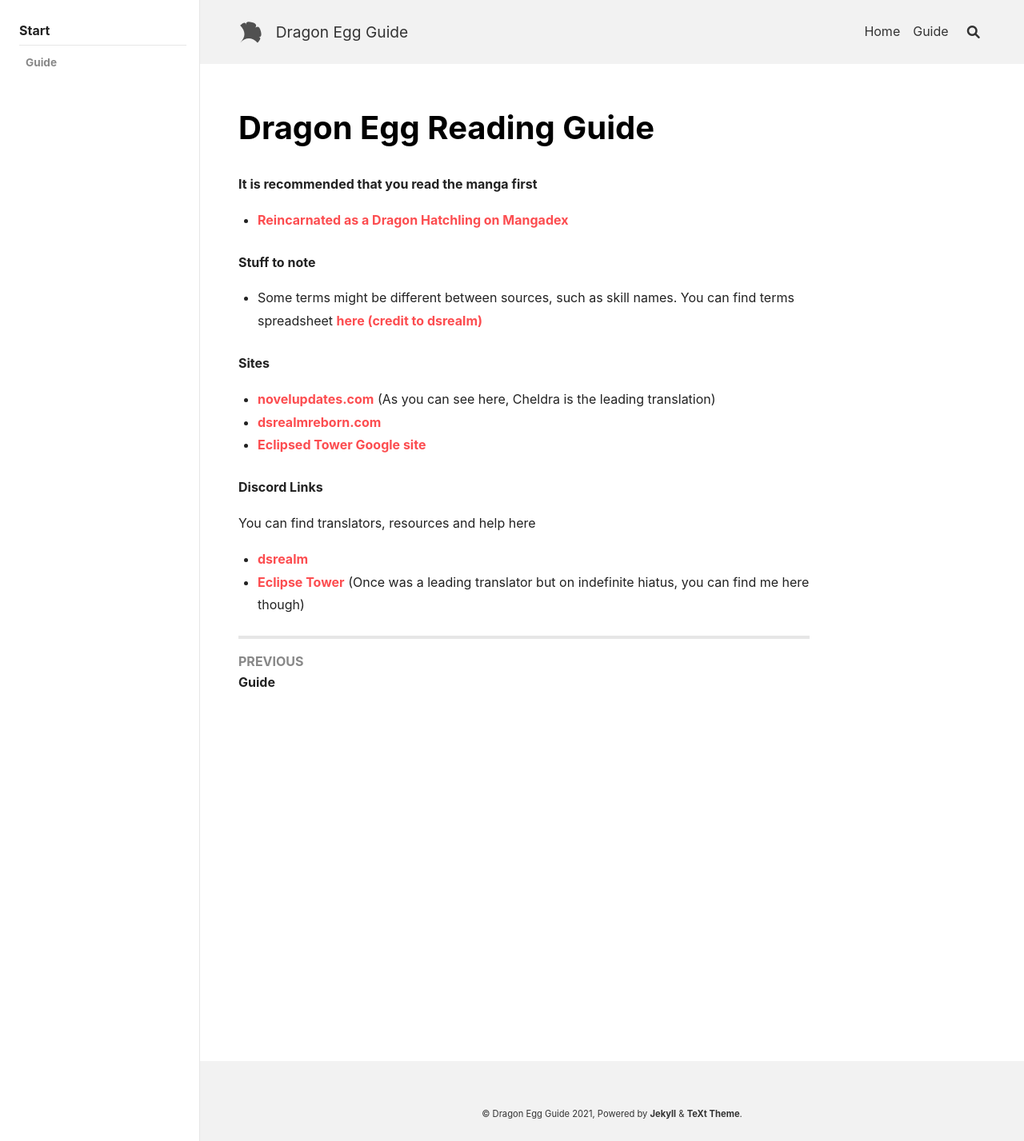
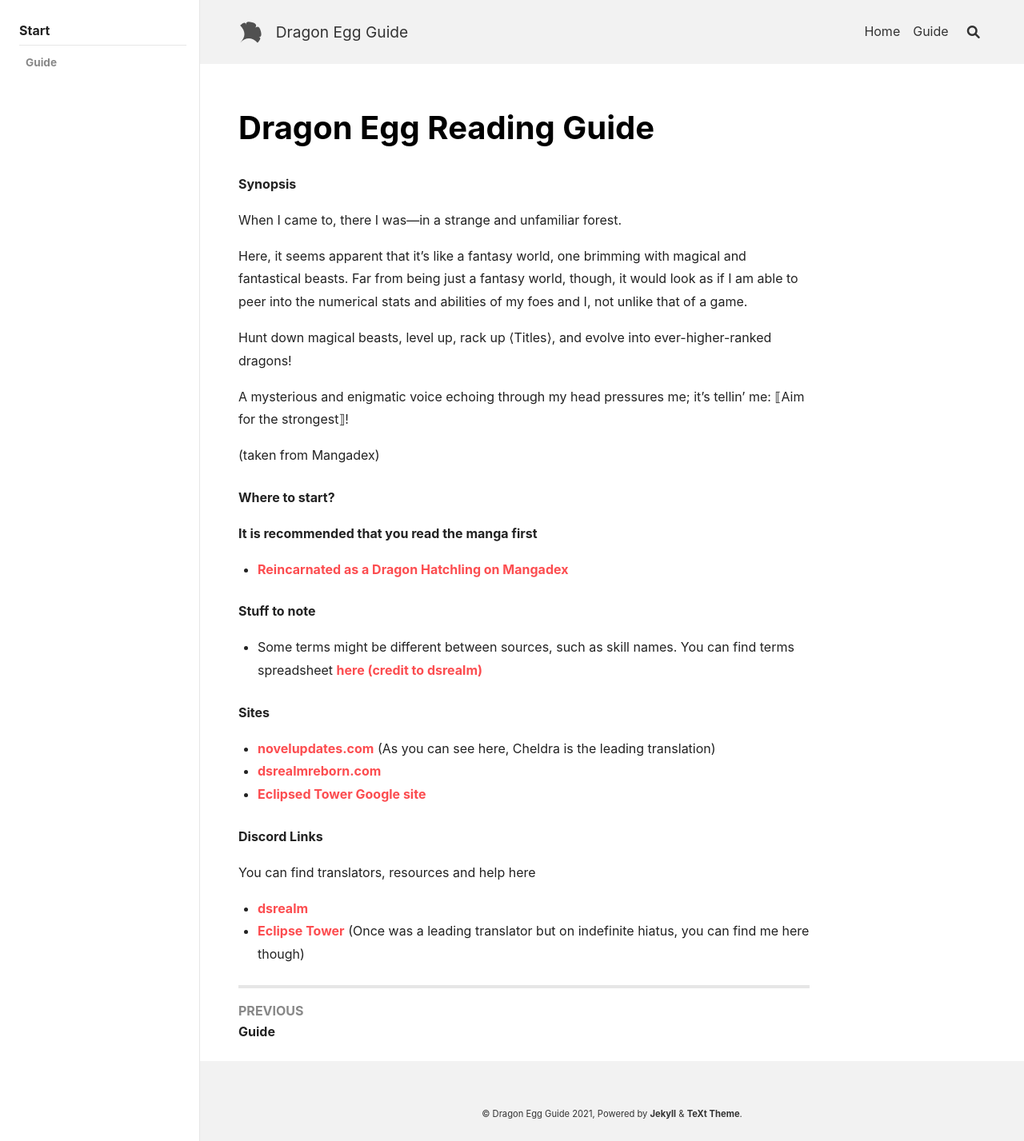
Before and after one commit to NovusIrez/DragonEggGuide, a Jekyll site: the page built from docs/gist.md, in a window 1280 px wide. Shown: the whole page at 80% size. Built offline with Jekyll 4.4.1, drawn with Linux system fonts in a browser that asks for light colours; nearby versions of some CDN libraries.

Commit message:
Update gist.md

```diff
--- a/docs/gist.md
+++ b/docs/gist.md
@@ -4,6 +4,19 @@ layout: article
 title: Dragon Egg Reading Guide
 
 ---
+##### Synopsis
+
+When I came to, there I was—in a strange and unfamiliar forest.
+
+Here, it seems apparent that it’s like a fantasy world, one brimming with magical and fantastical beasts. Far from being just a fantasy world, though, it would look as if I am able to peer into the numerical stats and abilities of my foes and I, not unlike that of a game.
+
+Hunt down magical beasts, level up, rack up ⟨Titles⟩, and evolve into ever-higher-ranked dragons!
+
+A mysterious and enigmatic voice echoing through my head pressures me; it’s tellin’ me: ⟦Aim for the strongest⟧!
+
+(taken from Mangadex)
+
+##### Where to start?
 
 **It is recommended that you read the manga first**
 
```
